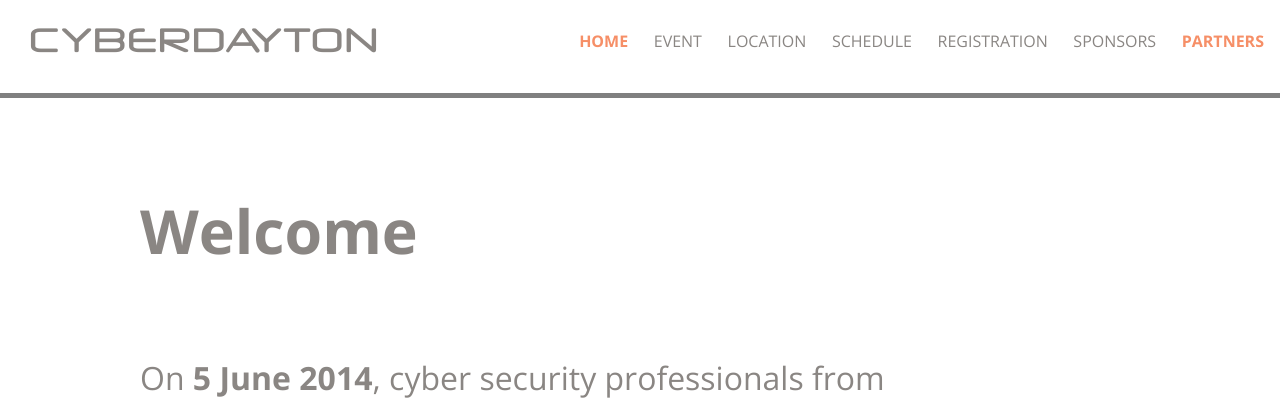
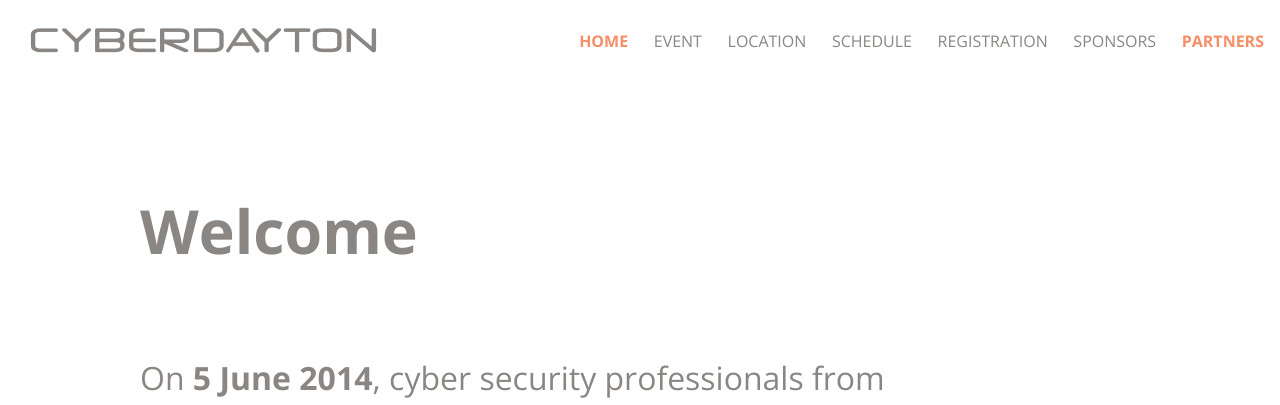
Before and after one commit to jjwdowik/cyberDay, a PHP site: page / in a window 1280 px wide. Shown: the top 405 px of the page. Run offline with PHP 8.4, Linux system fonts and the light colour scheme; some libraries are stand-ins or nearby versions.

Commit message:
Removed Navbar bottom border
Will look cleaner once more parallax is added

```diff
--- a/css/style.css
+++ b/css/style.css
@@ -41,7 +41,7 @@ h2 {
 	height:auto;
 	background-color:#ffffff;
 	z-index:100;
-	border-bottom: 5px gray solid;
+	/*border-bottom: 5px gray solid;*/
 }
 #titletext {
 	font-family: Neuro, sans-serif;
```
